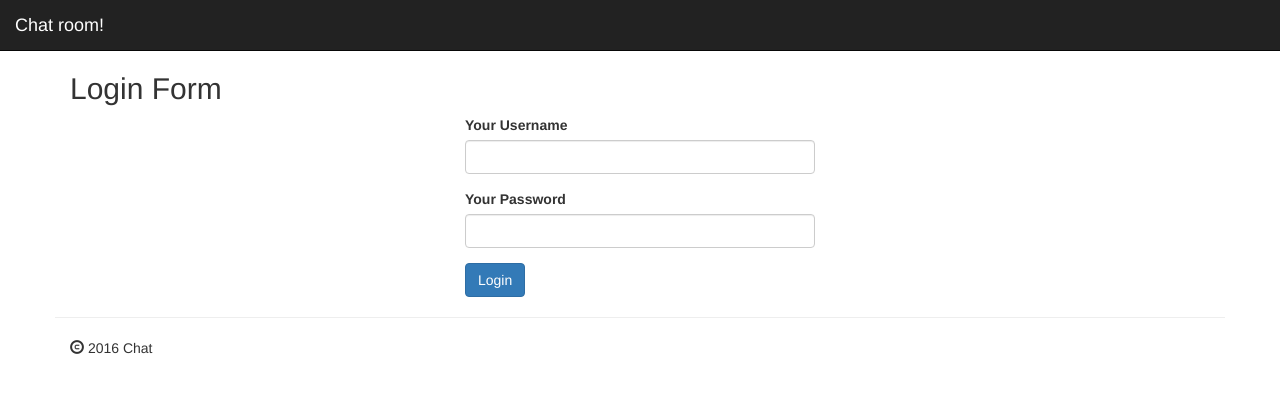
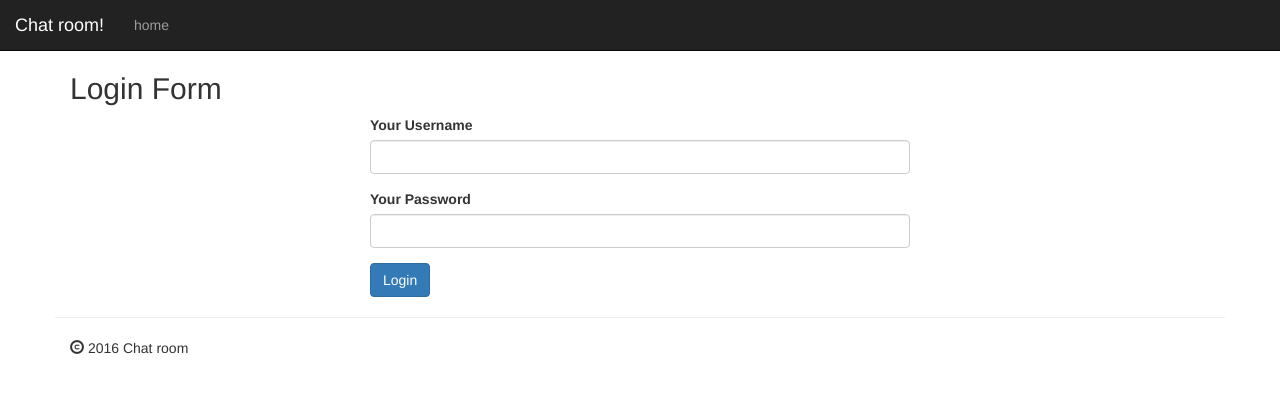
Before and after one commit to grydinywka/chatproj, a Django app: page /users/login/ in a window 1280 px wide. Shown: the top 393 px of the page. Run offline with Django 3.2, Linux system fonts and the light colour scheme; some libraries are stand-ins or nearby versions.

Commit message:
width of elements of reg/log forms

```diff
--- a/chatapp/templates/base.html
+++ b/chatapp/templates/base.html
@@ -23,14 +23,18 @@
 				<div class="navbar-header">
 					<span class="navbar-brand">Chat room!</span>
 				</div>
+				{% if user.is_authenticated %}
 				<ul class="nav navbar-nav navbar-right">
-					{% if user.is_authenticated %}
 					<li><a><span class="glyphicon glyphicon-user"></span>
 						{{ user.username }}</a></li>
 					<li><a><span class="glyphicon glyphicon-envelope"></span> {{ user.email }}</a></li>
 					<li><a href="{% url 'users:auth_logout' %}"><span class="glyphicon glyphicon-log-out"></span> Logout</a></li>
-					{% endif %}
 				</ul>
+				{% else %}
+				<ul class="nav navbar-nav">
+					<li><a href="{% url 'home' %}">home</a></li>
+				</ul>
+				{% endif %}
 			</div>
 		</nav>
        	<!-- Start Container -->
@@ -55,7 +59,7 @@
 			</div>
 
             <div class="row">
-				<div class="col-xs-4"><h2>{% block title %}{% endblock title %}</h2></div>
+				<div class="col-xs-8"><h2>{% block title %}{% endblock title %}</h2></div>
 			</div>
 
 			<!-- Start Content -->
@@ -70,7 +74,7 @@
 			<div class="row" id="footer">
                 <hr class="divider">
 				<div class="col-xs-12">
-					<span class="glyphicon glyphicon-copyright-mark"></span> 2016 Chat
+					<span class="glyphicon glyphicon-copyright-mark"></span> 2016 Chat room
 				</div>
 			</div>
 			<!-- End Footer -->
--- a/static/css/main.css
+++ b/static/css/main.css
@@ -4,12 +4,10 @@
     margin-top: 30px;
 }
 
-/*
-#messages {
-    margin-top: 170px;
-}
-*/
-
 .enter {
     margin: 20px;
 }
+
+#footer {
+    margin-bottom: 10px;
+}
--- a/static/js/chat.js
+++ b/static/js/chat.js
@@ -58,14 +58,11 @@ function getNotices() {
         var messages_from_chat = $('div#msg-list ul');
 
         if ( messages_from_db.children().length > messages_from_chat.children().length ) {
-//            alert(messages_from_db.children().length);
-//            alert(messages_from_chat.children().length);
             messages_from_chat.html(messages_from_db.children());
             if ( $('body').prop('scrollHeight') - $(window).scrollTop() < 2000 ) {
                 scrollToBottom();
             }
         }
-//        $('div#msg-list ul')
     });
 
 //    scrollToBottom();
@@ -74,6 +71,6 @@ function getNotices() {
 $(document).ready(function() {
     scrollToBottom();
     appendNotice();
-    setInterval(getNotices, 500);
+    setInterval(getNotices, 1000);
 
 });
--- a/user_auth/templates/registration/login.html
+++ b/user_auth/templates/registration/login.html
@@ -18,7 +18,7 @@
 {% endblock %}
 
 {% block content %}
-<div class="col-xs-offset-4 col-xs-4">
+<div class="col-xs-offset-3 col-xs-6">
 	<form action="{% url 'users:auth_login' %}" method="post">
 
 		{% csrf_token %}
--- a/user_auth/templates/registration/registration_form.html
+++ b/user_auth/templates/registration/registration_form.html
@@ -14,7 +14,7 @@
 {% endblock %}
 
 {% block content %}
-<div class="col-xs-offset-4 col-xs-4">
+<div class="col-xs-offset-3 col-xs-6">
     <form action="{% url 'users:registration_register' %}" method="post">
 
         {% csrf_token %}
```
